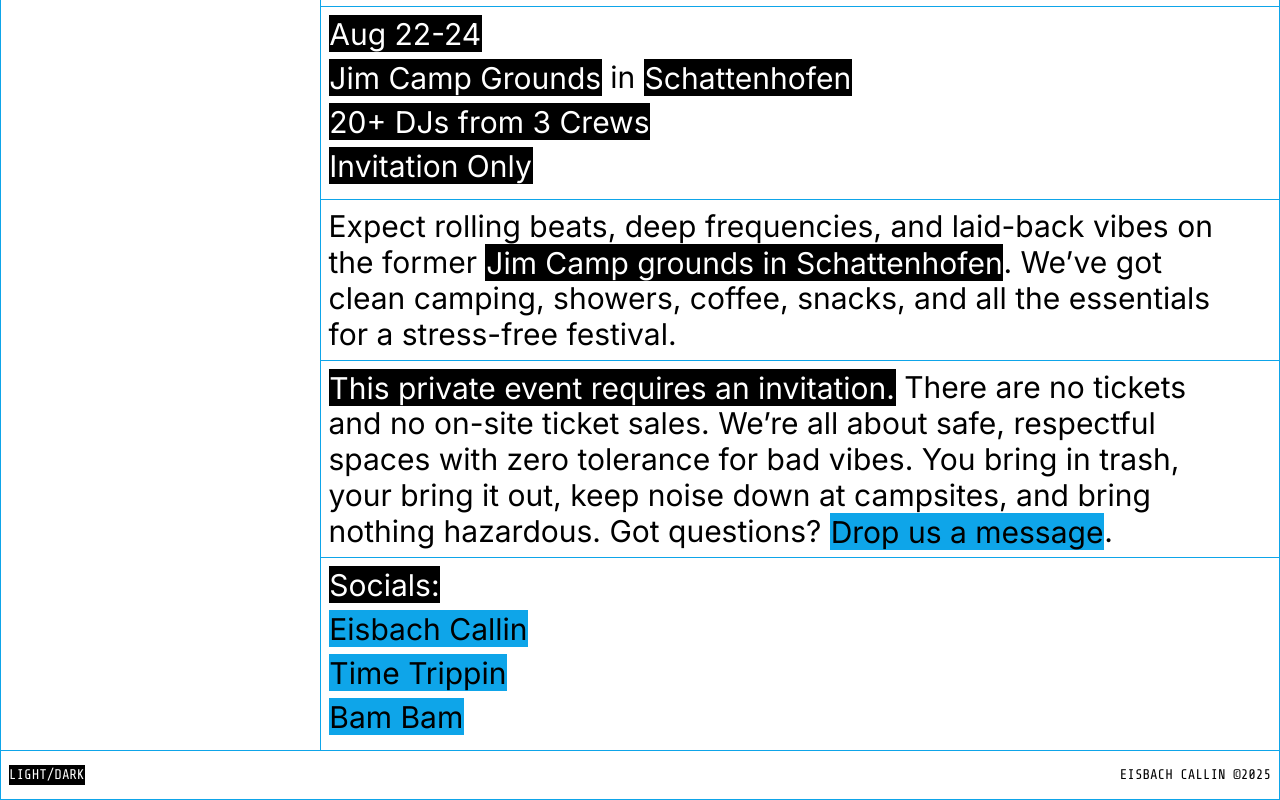
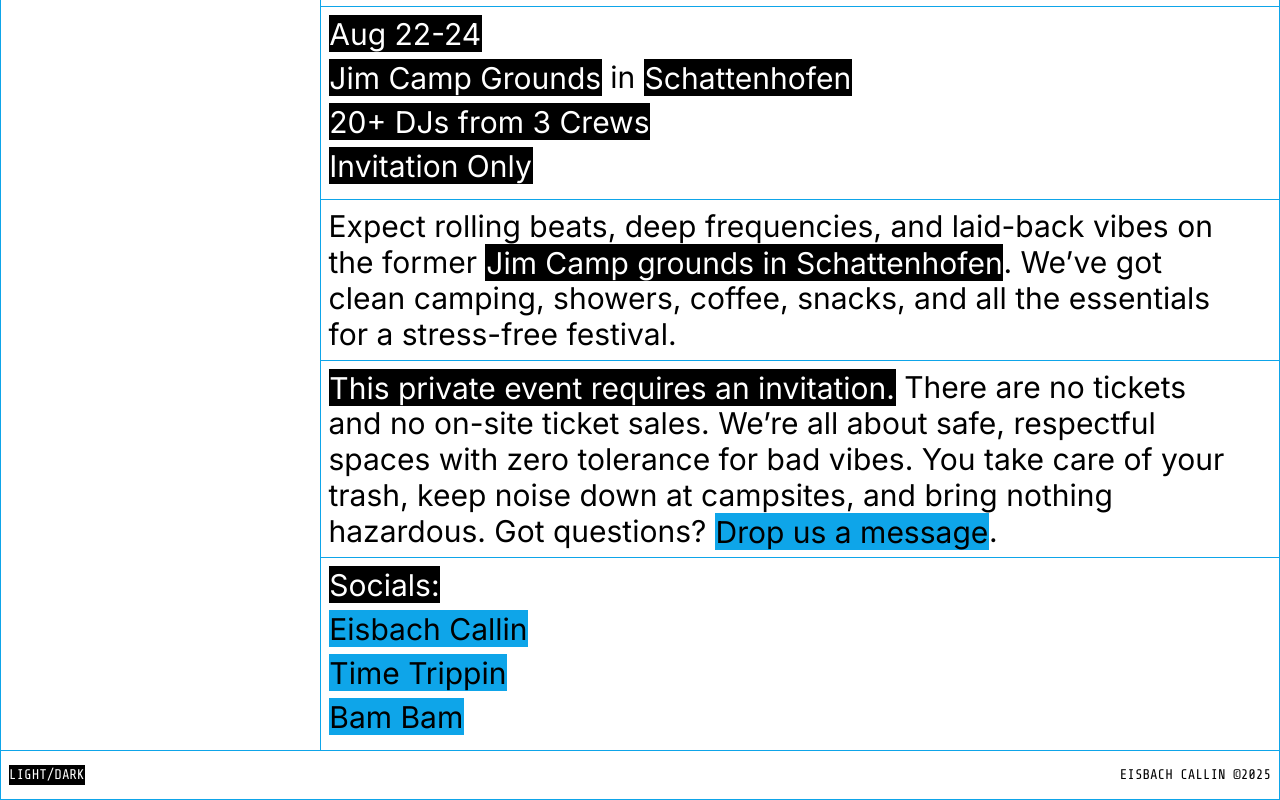
Before and after one commit to eisbachcallin/website, a Next.js app: page /camp in a window 1280 px wide. Shown: the part 872-1672 px from the top of the page. Built offline with nearby package versions, Linux system fonts and the light colour scheme.

Commit message:
chore: update src/app/camp/page.tsx

```diff
--- a/src/app/camp/page.tsx
+++ b/src/app/camp/page.tsx
@@ -432,7 +432,7 @@ export default function CampPage() {
                   </span>{' '}
                   There are no tickets and no on-site ticket sales. We’re all
                   about safe, respectful spaces with zero tolerance for bad
-                  vibes. You bring in trash, your bring it out, keep noise down
+                  vibes. You take care of your trash, keep noise down
                   at campsites, and bring nothing hazardous. Got questions?{' '}
                   <Link
                     className='bg-accent p-[0.05rem] font-normal text-onaccent hover:text-invert'
```
